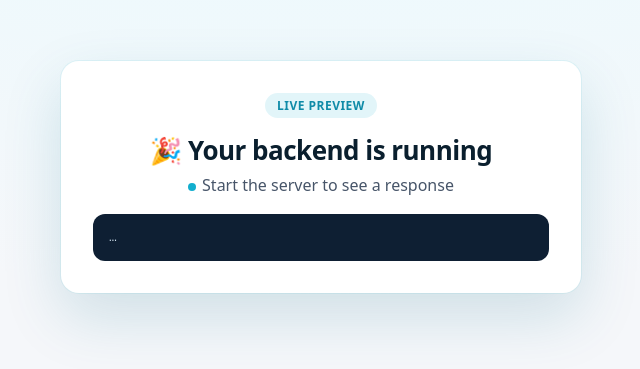
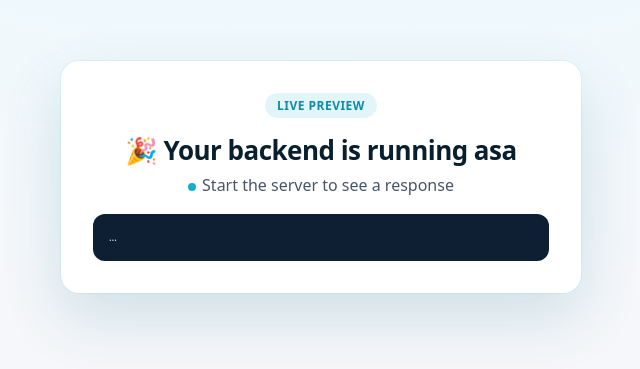
Before and after one commit to Kaperskyguru/mb-hello-api-sample, a website: page public/index.html in a window 1280 px wide. Shown: the part 223-592 px from the top of the page, without its empty margins (319-959 px from the left). Drawn offline with Linux system fonts and the light colour scheme.

Commit message:
autosave 01:05

```diff
--- a/public/index.html
+++ b/public/index.html
@@ -35,7 +35,7 @@
   <body>
     <main class="card">
       <span class="badge">Live preview</span>
-      <h1>🎉 Your backend is running</h1>
+      <h1>🎉 Your backend is running asa</h1>
       <p><span class="dot"></span><span id="status">Calling your API…</span></p>
       <pre id="out">…</pre>
     </main>
```
